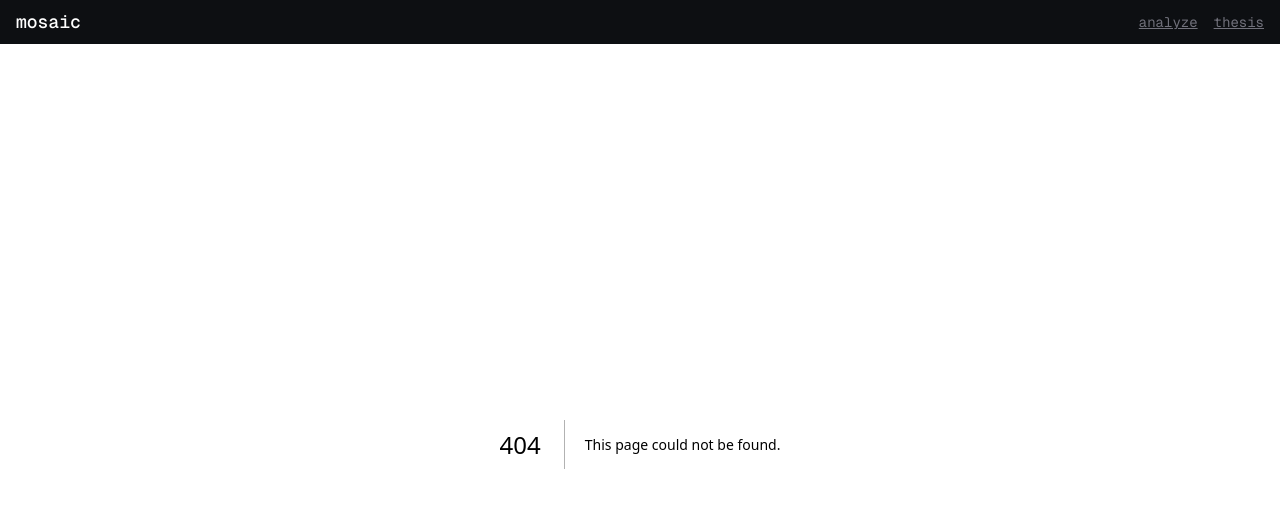
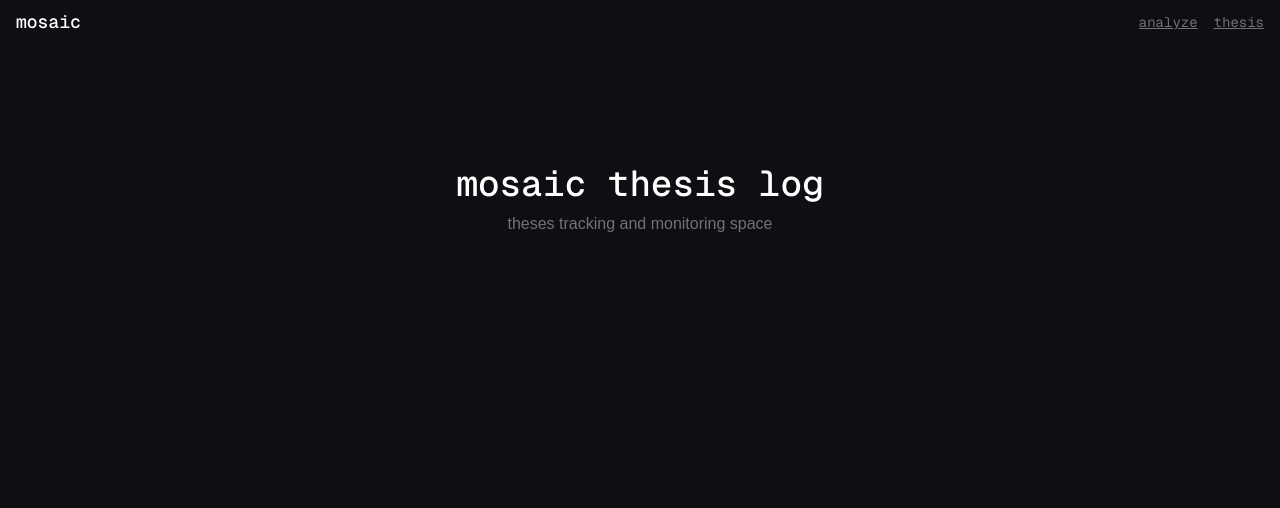
Before and after one commit to Rachellwuu/Mosaic, a Next.js app: page /thesis in a window 1280 px wide. Before the commit this address had no page. Shown: the top 508 px of the page. Built offline with nearby package versions, Linux system fonts and the light colour scheme.

Commit message:
feat: add ThesisForm component and thesis log placeholder page

```diff
--- a/app/page.tsx
+++ b/app/page.tsx
@@ -5,6 +5,7 @@ import PriceChart from "@/components/PriceChart"
 import {PriceData} from "@/components/PriceChart"
 import AnalysisCard from "@/components/AnalysisCard"
 import {useState} from "react"
+import ThesisForm from "@/components/ThesisForm"
 
 interface StockData{
   symbol:string
@@ -61,14 +62,14 @@ export default function Home() {
         mosaic
       </h1>
       <p className="text-zinc-500 text-sm mb-8">
-        stock analyzer and thesis builder
+        stock analyzer and thesis tracker
       </p>
       <div className = "w-full max-w-2xl  flex flex-col items-center ">
         <SearchBar ticker ={ticker} onChange ={(e)=>setTicker(e.target.value)} onSubmit ={handleAnalyze}/>
         {submit && (
           <div className = "w-full flex flex-col items-center ">
 
-            { isLoading?(<p className = "p-4 text-zinc-500 font-mono text-xs">analyzing {submit}...</p>
+            { isLoading?(<p className = "p-4 text-zinc-500 font-mono text-xs">analyzing {submit}... (10 seconds)</p>
 
             ):error?(<p className = "text-red-500 font-mono text-sm mt-4">{error}</p>
 
@@ -78,7 +79,13 @@ export default function Home() {
               <StockCard data = {stockData} />
               <PriceChart data = {stockData?.priceHistory??[]}/>
               {analysis && (<div className="w-full mt-8">
-              <AnalysisCard bull={analysis.bull} bear={analysis.bear} verdict={analysis.verdict} reasoning={analysis.reasoning} /></div>)}
+              <AnalysisCard bull={analysis.bull} bear={analysis.bear} verdict={analysis.verdict} reasoning={analysis.reasoning} />
+              <ThesisForm ticker ={submit}/>
+              </div>
+
+
+            ) }
+
               </div>
 
             )
--- /dev/null
+++ b/app/thesis/page.tsx
@@ -0,0 +1,12 @@
+export default function ThesisPage() {
+    return (
+        <main className="min-h-screen bg-[#0d0f12] text-white flex flex-col items-center pt-30 px-4">
+            <h1 className = "text-4xl font-mono font-medium text-white mb-2">
+                mosaic thesis log
+            </h1>
+            <p className = "text-zinc-500">
+                theses tracking and monitoring space
+            </p>
+        </main>
+    )
+}
--- a/components/Navbar.tsx
+++ b/components/Navbar.tsx
@@ -1,10 +1,11 @@
+import Link from "next/link"
 export default function Navbar(){
     return (
     <div className = "bg-[#0d0f12] flex justify-between items-center px-4 py-2">
         <div><p className ="text-white font-mono font-medium text-lg"> mosaic</p></div>
         <div className = "flex gap-4">
-        <p className ="text-zinc-500 underline font-mono text-sm"> analyze </p>
-        <p className = "text-zinc-500 underline  font-mono text-sm">thesis</p>
+        <Link href= "/" className ="text-zinc-500 underline font-mono text-sm"> analyze </Link>
+        <Link href="/thesis" className = "text-zinc-500 underline  font-mono text-sm">thesis</Link>
         </div>
     </div>
     )
--- /dev/null
+++ b/components/ThesisForm.tsx
@@ -0,0 +1,27 @@
+import {useState} from "react"
+type ThesisFormProp={
+    ticker:string
+}
+export default function ThesisForm({ticker}:ThesisFormProp){
+    const[thesis,setThesis]= useState("");
+    const[condition,setCondition]= useState("")
+    const[date,setDate] = useState("")
+    const[save,setSave]= useState(false)
+    const handleSave = async()=>{
+           setSave(true)
+        }
+    return (
+
+        <div className ="bg-[#161920] border border-[#1e2228] rounded-lg p-4 w-full">
+            <p className = "text-zinc-500 font-mono text-sm mb-2 p-2">My Thesis</p>
+
+            <textarea className = "bg-[#0d0f12] w-full outline-none border rounded-lg font-mono p-2 text-white" value ={thesis} placeholder={`Enter your thesis on ticker ${ticker}`} onChange ={(e)=> setThesis(e.target.value)}></textarea>
+            <p  className = "text-zinc-500 font-mono text-sm mb-2 p-2">Condition</p>
+            <input className = "bg-[#0d0f12] w-full outline-none border rounded-lg font-mono p-2 text-white" value={condition} placeholder={"Enter condition"} onChange= {(e)=> setCondition(e.target.value)}></input>
+            <p  className = "text-zinc-500 font-mono text-sm mb-2 p-2">Date</p>
+            <input className = "bg-[#0d0f12] w-full outline-none border rounded-lg font-mono p-2 text-white" type ="date" value ={date} onChange ={(e)=> setDate(e.target.value)}></input>
+            <button  className = " bg-green-400 font-mono text-sm px-4 py-2 rounded-lg mt-2 " onClick={handleSave}>save</button>
+            {save && <p className=" text-green-400 text-sm mt-2">saved!</p>}
+        </div>
+    )
+}
```
